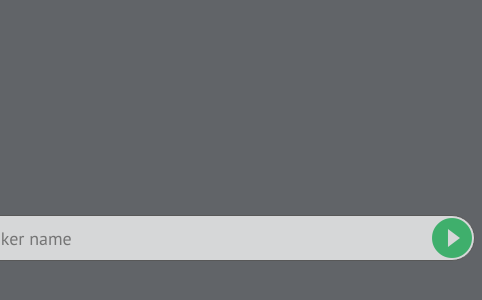
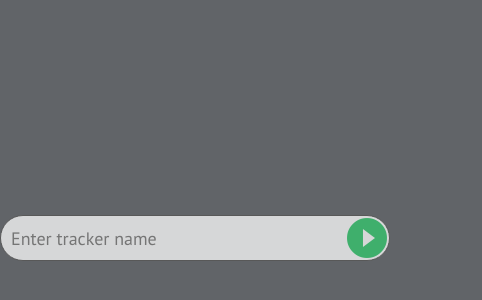
Before and after one commit to bondarenkomaksym/tracker, a React app: page / in a window 390 px wide. Shown: the part 184-484 px from the top of the page, 482 px wide, since content can reach past the window. Built offline with nearby package versions, Linux system fonts and the light colour scheme.

Commit message:
add media queries

```diff
--- a/src/index.scss
+++ b/src/index.scss
@@ -71,7 +71,7 @@ body {
     margin-bottom: 1px;
     border-radius: 30px;
     height: 55px;
-    padding: 0 10 0 10;
+    padding: 0 10px 0 10px;
     font-weight: bold;
     font-size: 18px;
     background-color:rgba(255, 254, 236, 0.103);
@@ -124,6 +124,28 @@ body {
     border: none;
     color: rgba(244, 252, 255, 0.808);
   }
+}
 
+@media screen
+  and (min-width: 320px)
+  and (max-width: 560px) {
 
+  .tracker {
+    width: 100vw;
+
+    &__form {
+      width: 100%;
+      height: 46px;
+    }
+
+    &__input {
+        width: 100%;
+    }
+
+    &__create-btn {
+      position: relative;
+      bottom: 42px;
+      left: calc(100vw - 53px);
+  }
+  }
 }
```
